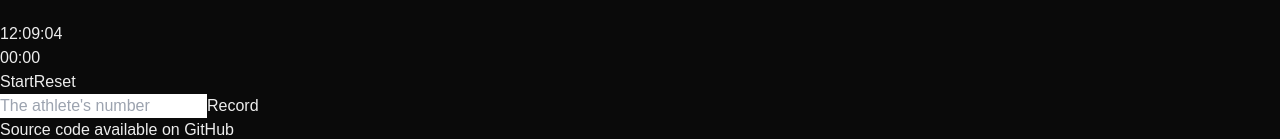
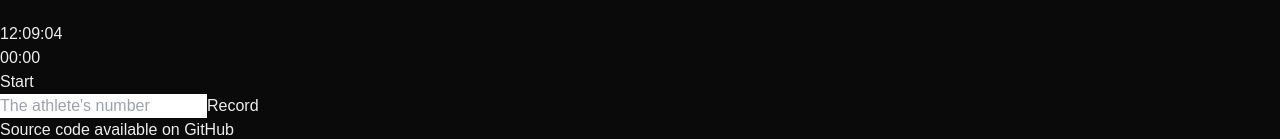
Before and after one commit to dparret/simple-race-timer, a Next.js app: page / in a window 1280 px wide. Shown: the part 1258-1397 px from the top of the page. Built offline with nearby package versions, Linux system fonts and the light colour scheme.

Commit message:
Move the reset timer to a settings component and hide it by default

```diff
--- /dev/null
+++ b/src/app/components/Settings.tsx
@@ -0,0 +1,48 @@
+import React, { SetStateAction } from 'react';
+import { place } from '../utils';
+import { DEFAULT_ELAPSED_TIME, PLACES_DEFAULT, STARTTIME_DEFAULT } from '../constants';
+import { XMarkIcon } from '@heroicons/react/16/solid';
+
+interface SettingsProps {
+  setStartTime: React.Dispatch<SetStateAction<number>>,
+  setElapsedTime: React.Dispatch<SetStateAction<string>>,
+  setPlaces: React.Dispatch<SetStateAction<place[]>>
+  setIsSettingsOpen: React.Dispatch<SetStateAction<boolean>>
+}
+
+const Settings: React.FC<SettingsProps> = ({setStartTime, setElapsedTime, setPlaces, setIsSettingsOpen}) => {
+  // To reset the stopwatch.
+  const reset = () => {
+    if (confirm("Clear all results and reset timer?")) {
+      setStartTime(STARTTIME_DEFAULT);
+      setElapsedTime(DEFAULT_ELAPSED_TIME);
+      setPlaces(PLACES_DEFAULT);
+    }
+  }
+
+  return (
+    <div className="flex flex-col gap-4 items-center">
+      <div className="flex flex-row gap-2 items-center">
+        <div className='text-xl font-mono'>
+        Settings
+        </div>
+        <button
+          className="w-10 h-10 rounded-md flex items-center justify-center transition-all hover:bg-neutral-800"
+          onClick={() => setIsSettingsOpen(false)}
+        >
+          <XMarkIcon className="size-4 text-white" />
+        </button>
+      </div>
+      <div className="flex flex-col gap-4 items-center">
+        <button
+          className="bg-red-500 disabled:bg-gray-400 hover:bg-red-600 text-white py-2 px-4 rounded-md"
+          onClick={reset}
+        >
+        Reset Timer...
+        </button>
+      </div>
+    </div>
+  );
+}
+
+export default Settings;
--- a/src/app/components/Start.tsx
+++ b/src/app/components/Start.tsx
@@ -1,24 +1,12 @@
+import { Cog6ToothIcon } from '@heroicons/react/16/solid';
 import React, { SetStateAction } from 'react';
-import { DEFAULT_ELAPSED_TIME, PLACES_DEFAULT, STARTTIME_DEFAULT } from '../constants';
-import { place } from '../utils';
 
 interface StartProps {
     setStartTime: React.Dispatch<SetStateAction<number>>,
-    setElapsedTime: React.Dispatch<SetStateAction<string>>,
-    setPlaces: React.Dispatch<SetStateAction<place[]>>
+    setIsSettingsOpen: React.Dispatch<SetStateAction<boolean>>
 }
 
-const Start: React.FC<StartProps> = ({setStartTime, setElapsedTime, setPlaces}) => {
-  // To reset the stopwatch.
-  const reset = () => {
-    if (confirm("Clear all results and reset timer?")) {
-      setStartTime(STARTTIME_DEFAULT);
-      setElapsedTime(DEFAULT_ELAPSED_TIME);
-      setPlaces(PLACES_DEFAULT);
-    }
-  }
-
-  return (
+const Start: React.FC<StartProps> = ({setStartTime, setIsSettingsOpen}) =>
   <div className="flex flex-row gap-2">
     <button
       className="bg-green-600 disabled:bg-gray-400 hover:bg-green-700 text-white py-2 px-4 rounded-md"
@@ -27,17 +15,11 @@ const Start: React.FC<StartProps> = ({setStartTime, setElapsedTime, setPlaces})
     Start
     </button>
     <button
-        className="bg-red-500 disabled:bg-gray-400 hover:bg-red-600 text-white py-2 px-4 rounded-md"
-        onClick={() => reset()}
+      className="w-10 rounded-md flex items-center justify-center transition-all hover:bg-neutral-800"
+      onClick={() => setIsSettingsOpen(true)}
     >
-      Reset
+      <Cog6ToothIcon className="size-4 text-white" />
     </button>
-      {/*
-      <Link className="w-10 rounded-md flex items-center justify-center transition-all hover:bg-neutral-800" href="/settings">
-        <Cog6ToothIcon className="size-4 text-white" />
-      </Link>
-      */}
   </div>
-  );
-}
+
 export default Start;
--- a/src/app/page.tsx
+++ b/src/app/page.tsx
@@ -10,11 +10,13 @@ import Results from './components/Results';
 import Start from './components/Start';
 import { DEFAULT_ELAPSED_TIME, DEFAULT_TIME, PLACES_DEFAULT, STARTTIME_DEFAULT } from './constants';
 import { formatClock, formatTimer, place } from './utils';
+import Settings from './components/Settings';
 
 const Timer: React.FC = () => {
   // States
   const [clock, setClock] = useState(DEFAULT_TIME);
   const [elapsedTime, setElapsedTime] = useState(DEFAULT_ELAPSED_TIME);
+  const [isSettingsOpen, setIsSettingsOpen]  =useState(false);
 
   // Values using local storage
   const [startTime, setStartTime] = useLocalStorage('startTime', STARTTIME_DEFAULT, { initializeWithValue: false });
@@ -44,13 +46,17 @@ const Timer: React.FC = () => {
       <main className="flex flex-col gap-8 row-start-2 items-center">
 
         <ClockAndTimer elapsedTime={elapsedTime} clock={clock} />
-
+        {isSettingsOpen ?
+        <Settings setStartTime={setStartTime} setElapsedTime={setElapsedTime} setPlaces={setPlaces} setIsSettingsOpen={setIsSettingsOpen}/>
+        :
+        <>
         <div className="flex flex-col gap-4 items-center">
-          <Start setStartTime={setStartTime} setElapsedTime={setElapsedTime} setPlaces={setPlaces} />
+          <Start setStartTime={setStartTime} setIsSettingsOpen={setIsSettingsOpen} />
           <Record elapsedTime={elapsedTime} places={places} setPlaces={setPlaces} />
         </div>
-
         <Results places={places} />
+        </>
+        }
       </main>
       <Footer />
     </div>
```
Lines whose indentation alone changed are shown as unchanged.
